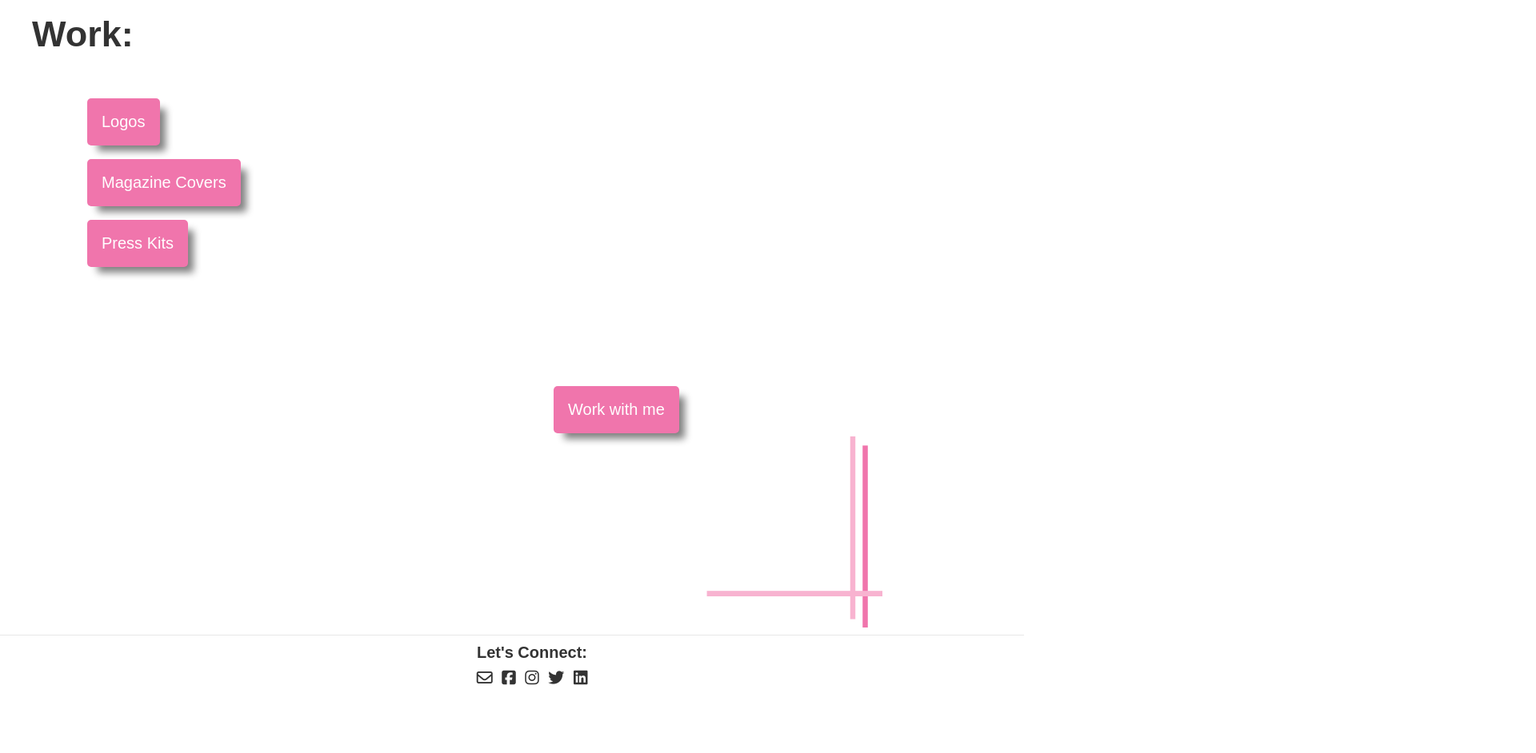
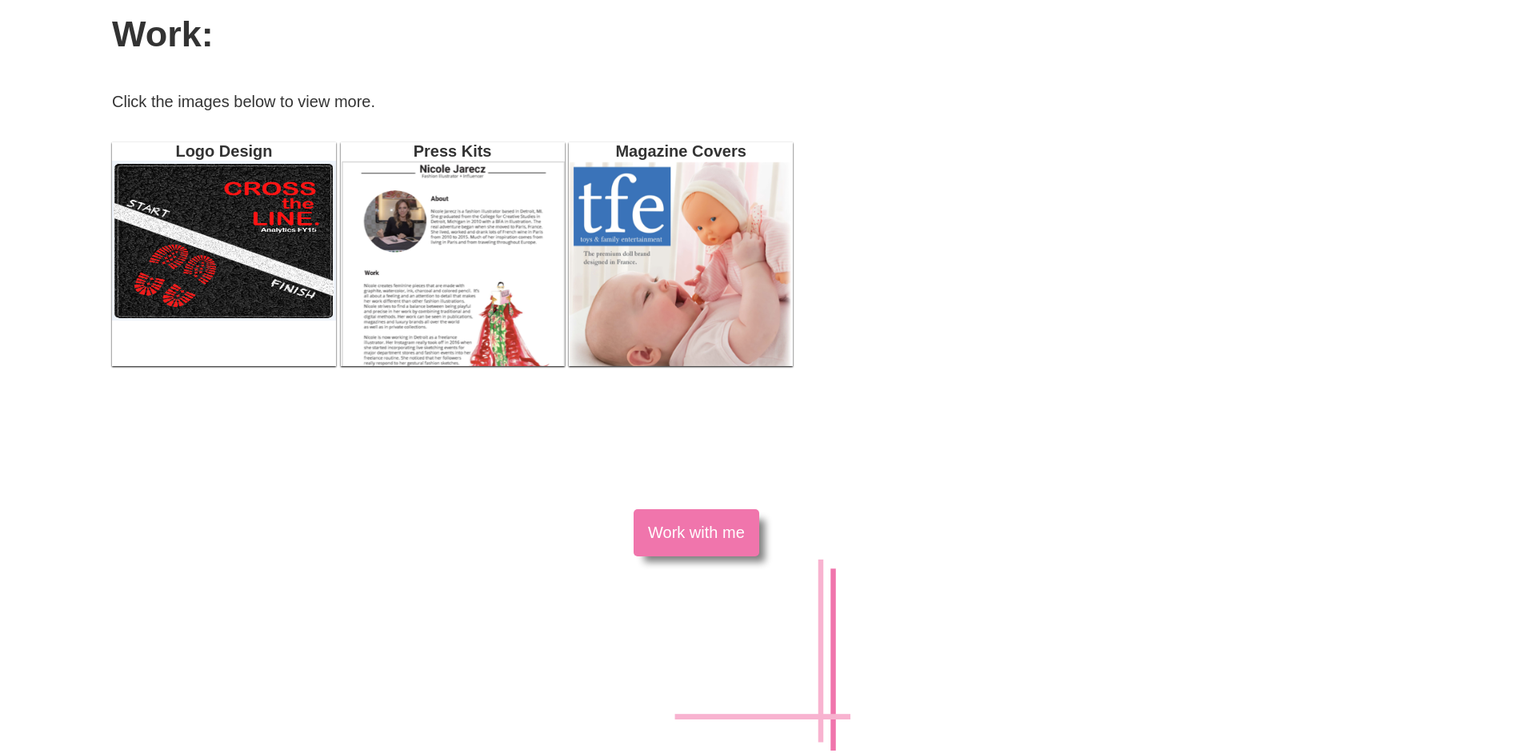
Before and after one commit to cschelldorf/P3-Schelldorf-Cassandra, a plain HTML site: page work.html in a window 1280 px wide. Shown: the part 308-1250 px from the top of the page at 80% size, 1920 px wide, since content can reach past the window. Before the commit the page ends 1203 px from the top, so only its background shows below. Drawn offline with nearby package versions, Linux system fonts and the light colour scheme; a web font is replaced by a local one.

Commit message:
fixed work page and flipping cards

```diff
--- a/css/style.css
+++ b/css/style.css
@@ -170,7 +170,7 @@ img#cass-fullcolor{
   margin-top: 45px;
   padding-right: 40px;
 }
-.container.welcome{
+.container-welcome{
   max-width: 950px;
   min-height: 350px;
   margin: auto;
@@ -180,7 +180,7 @@ img#cass-fullcolor{
   padding-left: 10px;
 }
 
-.container.welcome p{
+.container-welcome p{
   color: #797979;
   padding-left: 10px;
 }
@@ -248,79 +248,70 @@ img#cass4 {
 
 /*--Work --*/
 .section.work{
-  width: 30%;
+  max-width: 950px;
+  min-height: 350px;
+  margin: auto;
 }
 
-.work-logos a{
-  border-radius: 5px;
-  background: #F075AC;
-  padding: 18px;
-  box-shadow: 10px 10px 10px -3px grey;
-  text-align: center;
-  max-width: 156px;
+/*--Flip Card Styling--*/
+.flip-card {
+  width: 280px;
+  height: 280px;
   display: inline-block;
-  color: white;
-  text-decoration: none;
-  margin-top: 17px;
-  margin-left: 69px;
-}
-/* hover link */
-.work-logos a:hover {
-  background-color: gray;
-  color: white;
-  border-radius: 5px;
-  text-align: center;
-  margin-top: 81px;
-  max-width: 150px;
+  background: transparent;
+  margin: 30px 0px;
 }
 
-.work-mag a{
-  border-radius: 5px;
-  background: #F075AC;
-  padding: 18px;
-  box-shadow: 10px 10px 10px -3px grey;
-  text-align: center;
-  max-width: 156px;
-  display: inline-block;
-  color: white;
-  text-decoration: none;
-  margin-top: 17px;
-  margin-left: 69px;
-}
-/* hover link */
-.work-mag a:hover {
-  background-color: gray;
-  color: white;
-  border-radius: 5px;
-  text-align: center;
-  margin-top: 81px;
-  max-width: 150px;
+.flip-card-back h2{
+  padding: 0;
 }
 
-.work-press a{
-  border-radius: 5px;
-  background: #F075AC;
-  padding: 18px;
-  box-shadow: 10px 10px 10px -3px grey;
-  text-align: center;
-  max-width: 156px;
-  display: inline-block;
-  color: white;
-  text-decoration: none;
-  margin-top: 17px;
-  margin-left: 69px;
-}
-/* hover link */
-.work-press a:hover {
-  background-color: gray;
-  color: white;
-  border-radius: 5px;
-  text-align: center;
-  margin-top: 81px;
-  max-width: 150px;
+.flip-card img{
+  width: 100%;
 }
 
+.flip-card-inner {
+    position: relative;
+    width: 100%;
+    height: 100%;
+    text-align: center;
+    transition: transform .6s;
+    transform-style: preserve-3d;
+    box-shadow: 0 1px 2px 0 black;
+    overflow: hidden;
 }
+
+.flip-card:hover .flip-card-inner {
+    transform: rotateY(180deg);
+}
+
+.flip-card-front,
+.flip-card-back {
+    position: absolute;
+    width: 100%;
+    height: 100%;
+    -webkit-backface-visibility: hidden;
+    backface-visibility: hidden;
+}
+
+.flip-card-back {
+    background: #45494e;
+    color: white;
+    transform: rotateY(180deg);
+    padding: 100px 10px 0;
+}
+
+.flip-card-back a {
+    text-decoration: none;
+    margin-top: 15px;
+    display: inline-block;
+    font-weight: bold;
+    border-bottom: 1px;
+    color: black;
+    transition: .3s;
+    background: white;
+}
+
 /*-- Logos--*/
 .work{
   max-width: 1000px;
@@ -344,12 +335,6 @@ img#cass4 {
     display: inline-block;
     text-align: center;
     margin: 35px 15px;
-}
-
-.cross a span {
-    display: block;
-    max-width: 80%;
-    margin: 0 auto;
 }
 
 .cross img{
@@ -377,7 +362,7 @@ img#cass4 {
 .cross p{
   line-height: 42px;
   font-size: 20px;
-  color: #3D3D3D;
+  color: #797979;
   float: left;
 }
 
@@ -420,7 +405,11 @@ img#cass4 {
   margin-top: 70px;
   line-height: 42px;
   font-size: 20px;
-  color: #3D3D3D
+  color: #797979;
+}
+
+.digital-dom-copy p{
+  color: #797979;
 }
 
 .contact-me a {
@@ -480,7 +469,7 @@ img#cass4 {
 .cover p{
   line-height: 42px;
   font-size: 20px;
-  color: #CCCCCC;
+  color: #797979;
   float: left;
   margin-top: 45px;
 }
@@ -519,7 +508,7 @@ img#cass4 {
 .nicole p{
   line-height: 42px;
   font-size: 20px;
-  color: #CCCCCC;
+  color: #797979;
   float: left;
   margin-bottom: 42px;
 }
@@ -528,17 +517,9 @@ img#cass4 {
   max-width: 80%;
 }
 
-.elle img {
-    margin: auto;
-}
-
 .elle h2{
   font-size: 30px;
-  line-height: 40px;
-  text-align: left;
   position: absolute;
-  z-index: 5;
-  padding-bottom: 14px;
 }
 
 .elle h3{
@@ -546,12 +527,13 @@ img#cass4 {
   margin-top: 34px;
   position: relative;
   text-align: left;
+  padding-bottom: 10px;
 }
 
 .elle p{
   line-height: 42px;
   font-size: 20px;
-  color: #CCCCCC;
+  color: #797979;
   float: left;
   margin-bottom: 42px;
 }
--- a/work.html
+++ b/work.html
@@ -62,19 +62,54 @@
 
         <section class="work">
           <h1>Work:</h1>
+          <p>Click the images below to view more.</p>
+<!---Logos Flipcard--->
+          <div class="flip-card">
+            <div class="flip-card-inner">
+              <div class="flip-card-front">
+                <h2>Logo Design</h2>
+                <img src="images/cross-the-line.png" alt="Cross the Line Logo" title=Cross the Line Logo height=200 width=200/>
+              </div>
+            </div>
 
-          <div class="work-logos">
-            <a href="logos.html">Logos</a>
+            <div class="flip-card-back">
+              <h2>Logo Design</h2>
+              <p>Click to view</p>
+              <p><a href="logos.html">View portfolio</a></p>
+            </div>
           </div>
 
-          <div class="work-mag">
-            <a href="mag.html">Magazine Covers</a>
+<!---Press Flipcard--->
+          <div class="flip-card">
+            <div class="flip-card-inner">
+              <div class="flip-card-front">
+                <h2>Press Kits</h2>
+                <img src="images/njsquare.png" alt="Nicole Jarecz Press Kit" title="Nicole Jarecz Press Kit"/>
+              </div>
+            </div>
+
+            <div class="flip-card-back">
+              <h2>Press Kit Designs</h2>
+              <p>Click to view</p>
+              <p><a href="press.html">Press Kits</a></p>
+            </div>
           </div>
 
-          <div class="work-press">
-            <a href="press.html">Press Kits</a>
+<!---Magazine Flipcard--->
+        <div class="flip-card">
+          <div class="flip-card-inner">
+            <div class="flip-card-front">
+              <h2>Magazine Covers</h2>
+              <img src="images/corellesquare.png" alt="Corelle Front Cover" title="Corelle Front Cover"/>
+            </div>
           </div>
-        </section>
+
+          <div class="flip-card-back">
+            <h2>Magazine Cover Designs</h2>
+            <p>Click to view</p>
+            <p><a href="mag.html">Magazines</a></p>
+          </div>
+        </div>
 
         <div class="clearfix"></div>
 
```
Also changed, not shown: index.html (+1 -1 lines), images/corellesquare.png (added), images/correllesquare.png (added), images/njsquare.png (added), press.html (line endings or trailing spaces).
